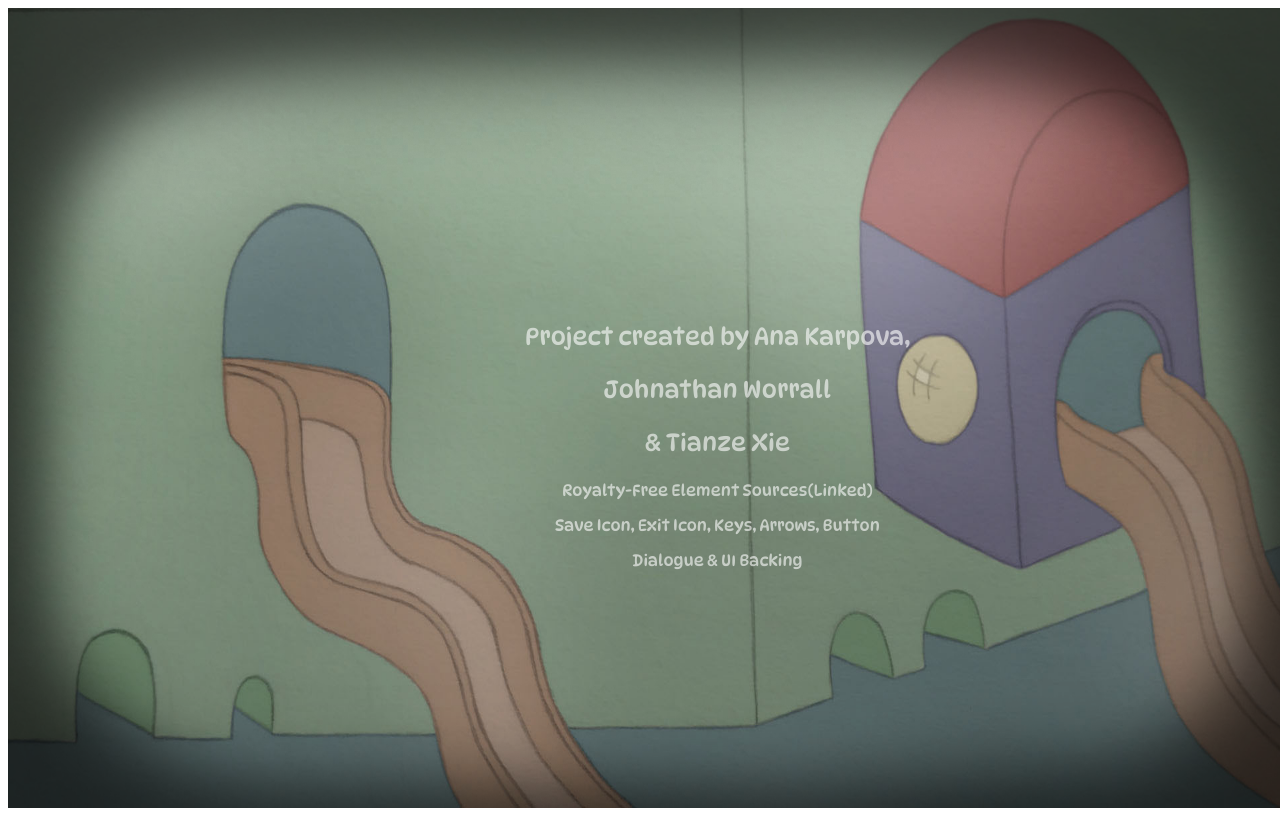
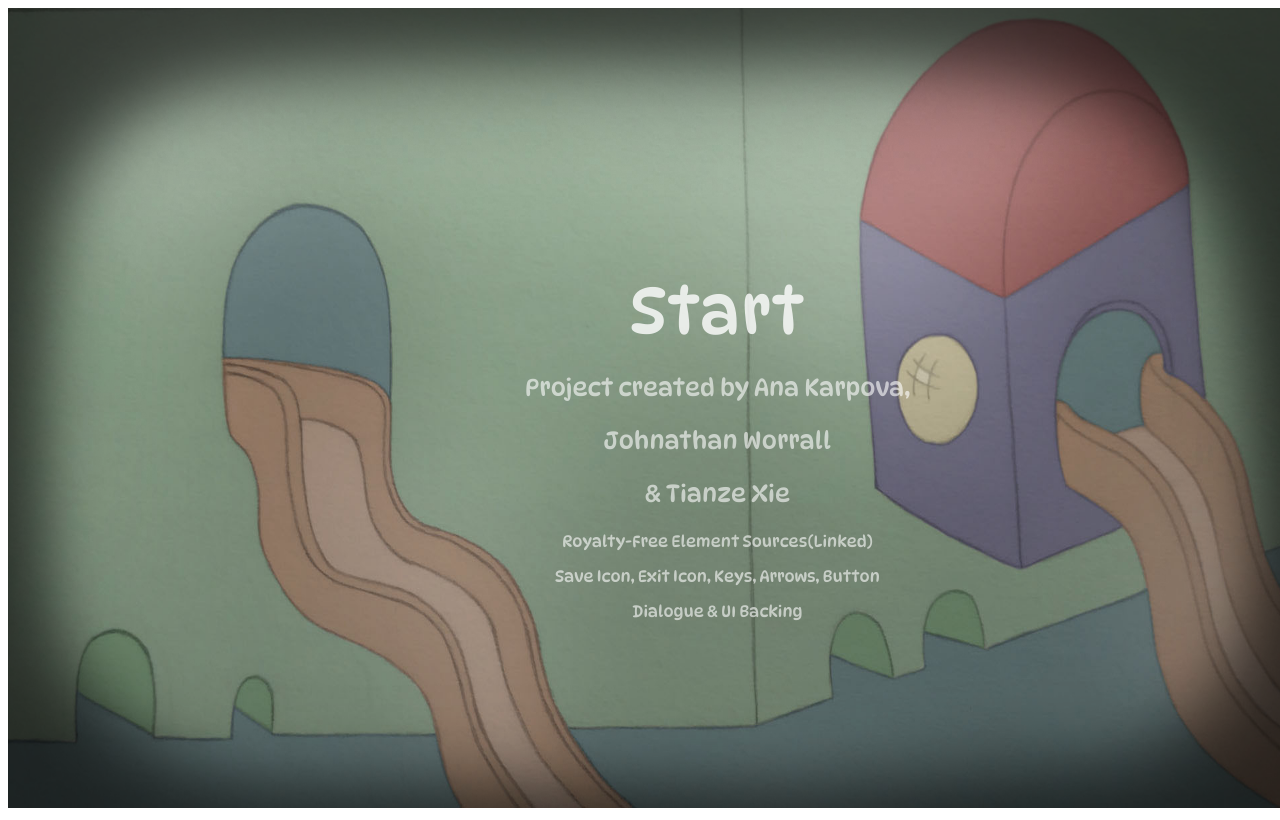
Before and after one commit to JohnathanLancelot/I-Made-You-A-Happy-World, a Flask app: page /credit in a window 1280 px wide. Run offline with Flask 2, Linux system fonts and the light colour scheme.

Commit message:
add start button

```diff
--- a/static/myStyle.css
+++ b/static/myStyle.css
@@ -20,12 +20,19 @@ a {
     top: 50vh;
     left: 50vw;
     margin-left: -9vw;
-    margin-top: -8vw;
+    margin-top: -10vw;
     font-family: dynaPuffFont;
     text-align: center;
 
 }
-
+.startButton{
+    font-size: 8vh;
+    color: rgba(255, 255, 255, .8);
+    margin-bottom: 3vh;
+}
+.startButton:hover{
+    color: rgba(255, 255, 255, .5);
+}
 .creditTitle .author {
     font-size: 3vh;
     color: rgba(255, 255, 255, .6);
--- a/templates/credit.html
+++ b/templates/credit.html
@@ -31,6 +31,7 @@
 
 </div>
 <div class="creditTitle">
+    <div class="startButton" onclick="pageRedirect('/load-or-new')">Start</div>
     <div class="author">
         <p>Project created by Ana Karpova,</p>
         <p>Johnathan Worrall</p>
@@ -48,7 +49,7 @@
         </p>
         <p>
             <a href="https://www.freepik.com/free-vector/set-game-ui-app-buttons-icons-boards-plaques_30538694.htm" target="_blank"> Dialogue </a>&
-            <a href="https://www.freepik.com/free-vector/design-complete-set-score-button-game-pop-up-icon-window-elements-creating-medieval-rpg-video-games_14246107.htm" target="_blank"> UI Backing</a>
+            <a href="https://www.freepik.com/free-vector/set-game-ui-app-buttons-icons-boards-plaques_30538694.htm" target="_blank"> UI Backing</a>
         </p>
     </div>
 </div>
```
